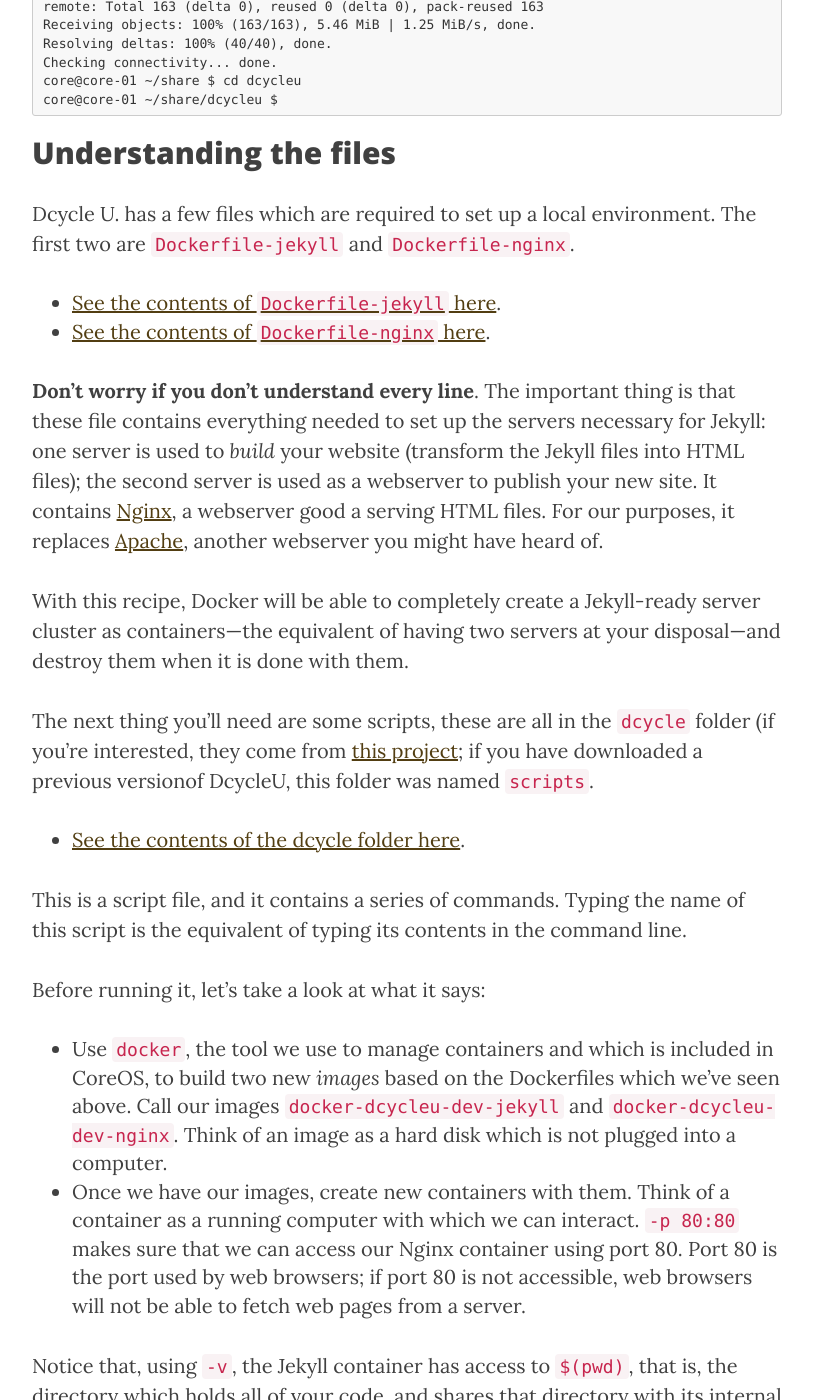
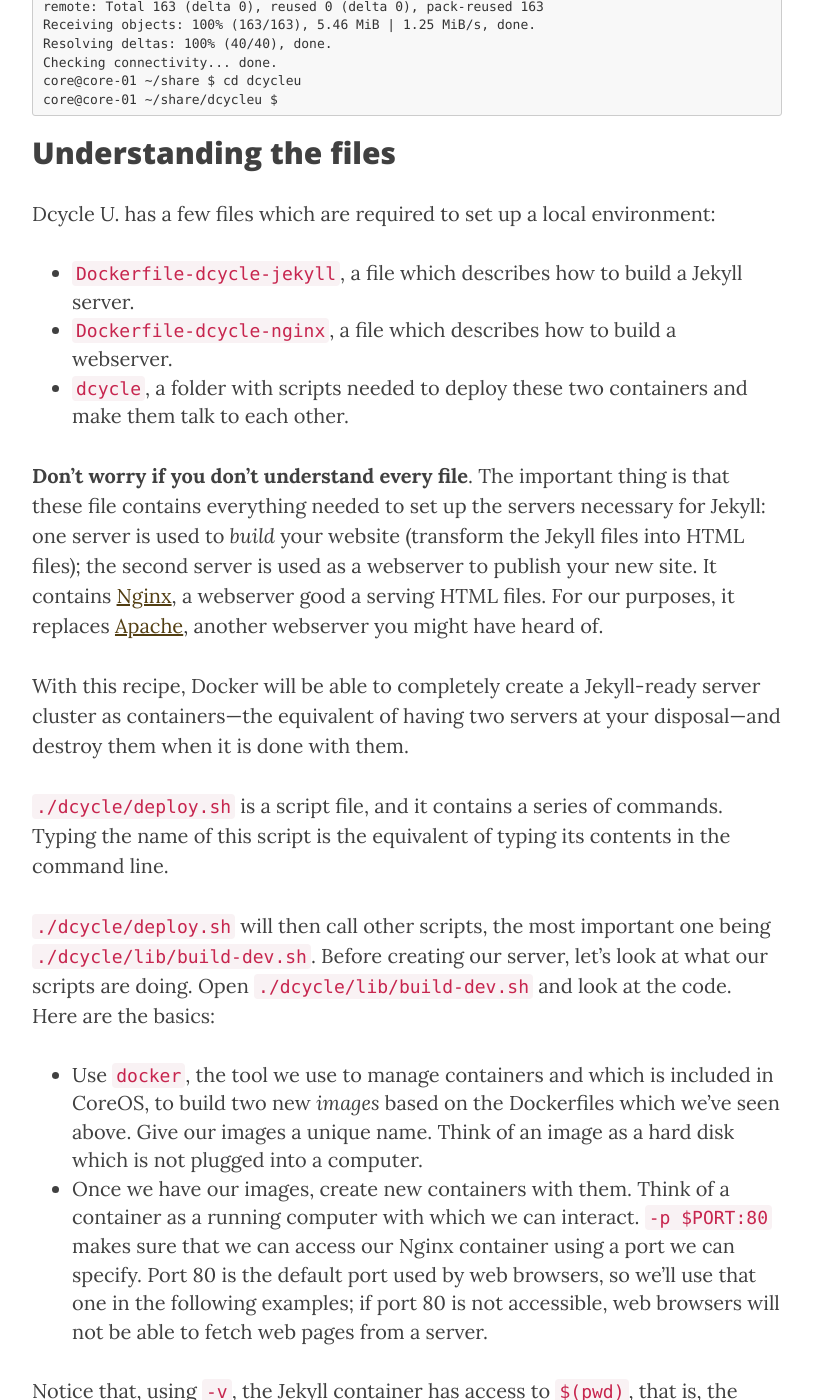
Before and after one commit to dcycle/dcycleu, a Jekyll site: the page built from _posts/2015-04-20-01-devops.md, in a window 1280 px wide and 1400 px high, scrolled down 6047 px. Shown: the whole window, without its empty margins (233-1046 px from the left). Built offline with Jekyll 4.4.1, drawn with Linux system fonts in a browser that asks for light colours; nearby versions of some CDN libraries; some of the changed text lies outside the part shown.

```diff
--- a/_posts/2015-04-20-01-devops.md
+++ b/_posts/2015-04-20-01-devops.md
@@ -113,25 +113,22 @@ Now go to your CoreOS machine, and clone Dcycle U:
 Understanding the files
 -----
 
-Dcycle U. has a few files which are required to set up a local environment. The first two are `Dockerfile-jekyll` and `Dockerfile-nginx`.
+Dcycle U. has a few files which are required to set up a local environment:
 
- * [See the contents of `Dockerfile-jekyll` here](https://github.com/dcycleproject/dcycleu/blob/gh-pages/Dockerfile-jekyll).
- * [See the contents of `Dockerfile-nginx` here](https://github.com/dcycleproject/dcycleu/blob/gh-pages/Dockerfile-nginx).
+ * `Dockerfile-dcycle-jekyll`, a file which describes how to build a Jekyll server.
+ * `Dockerfile-dcycle-nginx`, a file which describes how to build a webserver.
+ * `dcycle`, a folder with scripts needed to deploy these two containers and make them talk to each other.
 
-**Don't worry if you don't understand every line**. The important thing is that these file contains everything needed to set up the servers necessary for Jekyll: one server is used to _build_ your website (transform the Jekyll files into HTML files); the second server is used as a webserver to publish your new site. It contains [Nginx](http://wiki.nginx.org/Main), a webserver good a serving HTML files. For our purposes, it replaces [Apache](https://www.apache.org), another webserver you might have heard of.
+**Don't worry if you don't understand every file**. The important thing is that these file contains everything needed to set up the servers necessary for Jekyll: one server is used to _build_ your website (transform the Jekyll files into HTML files); the second server is used as a webserver to publish your new site. It contains [Nginx](http://wiki.nginx.org/Main), a webserver good a serving HTML files. For our purposes, it replaces [Apache](https://www.apache.org), another webserver you might have heard of.
 
 With this recipe, Docker will be able to completely create a Jekyll-ready server cluster as containers---the equivalent of having two servers at your disposal---and destroy them when it is done with them.
 
-The next thing you'll need are some scripts, these are all in the `dcycle` folder (if you're interested, they come from [this project](http://box.dcycle.com/); if you have downloaded a previous versionof DcycleU, this folder was named `scripts`.
+`./dcycle/deploy.sh` is a script file, and it contains a series of commands. Typing the name of this script is the equivalent of typing its contents in the command line.
 
- * [See the contents of the dcycle folder here](https://github.com/dcycleproject/dcycleu/blob/gh-pages/scripts/build-dev.sh).
+`./dcycle/deploy.sh` will then call other scripts, the most important one being `./dcycle/lib/build-dev.sh`. Before creating our server, let's look at what our scripts are doing. Open `./dcycle/lib/build-dev.sh` and look at the code. Here are the basics:
 
-This is a script file, and it contains a series of commands. Typing the name of this script is the equivalent of typing its contents in the command line.
-
-Before running it, let's take a look at what it says:
-
- * Use `docker`, the tool we use to manage containers and which is included in CoreOS, to build two new _images_ based on the Dockerfiles which we've seen above. Call our images `docker-dcycleu-dev-jekyll` and `docker-dcycleu-dev-nginx`. Think of an image as a hard disk which is not plugged into a computer.
- * Once we have our images, create new containers with them. Think of a container as a running computer with which we can interact. `-p 80:80` makes sure that we can access our Nginx container using port 80. Port 80 is the port used by web browsers; if port 80 is not accessible, web browsers will not be able to fetch web pages from a server.
+ * Use `docker`, the tool we use to manage containers and which is included in CoreOS, to build two new _images_ based on the Dockerfiles which we've seen above. Give our images a unique name. Think of an image as a hard disk which is not plugged into a computer.
+ * Once we have our images, create new containers with them. Think of a container as a running computer with which we can interact. `-p $PORT:80` makes sure that we can access our Nginx container using a port we can specify. Port 80 is the default port used by web browsers, so we'll use that one in the following examples; if port 80 is not accessible, web browsers will not be able to fetch web pages from a server.
 
 Notice that, using `-v`, the Jekyll container has access to `$(pwd)`, that is, the directory which holds all of your code, and shares that directory with its internal path `/srv/jekyll/`. The Jekyll container's job is take all your code and transform it into a website, which it puts into a subdirectory called `_site` (that's how Jekyll works).
 
@@ -156,7 +153,7 @@ Start by checking which containers are currently running by using the `docker ps
 That's normal: you have no running containers yet. Time to run the script!
 
     core@core-01 ~ $ cd ~/share/dcycleu/
-    core@core-01 ~/share/dcycleu $ ./scripts/build-dev.sh
+    core@core-01 ~/share/dcycleu $ ./dcycle/deploy.sh -p80
 
 Depending on your internet speed, this might take a while the first time you run it.
 When it's done, check your running containers again. You should have one.
@@ -176,7 +173,7 @@ OK, time to see one of the main advantages of containers: speed. Start by killin
 
 You can also use `0fd` instead of `0fd2d9d3ba10` if you don't like copy-pasting. If you visit `http://172.17.8.101` or run `docker ps` now, you won't see that container anymore. Try building the container again and count how long it takes:
 
-    core@core-01 ~/share/dcycleu $ ./scripts/build-dev.sh
+    core@core-01 ~/share/dcycleu $ ./scripts/deploy.sh -p80
 
 About one second, right? Keep in mind that we are doing the equivalent of starting up two servers, booting two operating systems, and starting all relevant software. That's the speed of Docker.
 
@@ -196,14 +193,14 @@ Also, make sure you kill the Dcycle U. container, or else no other container wil
 
 Recall the files within the Dcycle U. that allowed us to create containers and update our site:
 
- * `Dockerfile-jekyll`.
- * `Dockerfile-nginx`.
- * `scripts/build-dev.sh`.
+ * `Dockerfile-dcycle-jekyll`.
+ * `Dockerfile-dcyle-nginx`.
+ * `dcycle` (a folder).
 
-You can create those three files in your own project now (make sure to put them in the right place; `Docker-dev` should be in your project root; and scripts should be in a folder called `scripts`). In `scripts/build-dev.sh`, make sure you change the two instances of `docker-dcycleu-dev` to a custom ID for your own project, like `docker-johns-flower-blog-dev`.
+[Dcyclebox](http://box.dcycle.com) is a project I have set up to house all these files independently from particular projects. To get the latest versions of the above files, [download the Dcyclebox zip file](https://github.com/dcycleproject/dcyclebox/archive/master.zip), unzip it, and copy all the contents from `move-to-your-project-root/jekyll` to your project.
 
  * Navigate into your folder using `cd ~/startbootstrap-clean-blog-jekyll-gh-pages`, on the CoreOS VM.
- * Run `scripts/build-dev.sh`.
+ * Run `dcycle/deploy.sh -p80`.
  * Make any changes you want directly on your computer.
  * See them reflected on your local environment after a few seconds.
 
@@ -212,11 +209,11 @@ Exercise: push your changes live
 
 If all went well, your local environment at `http://172.17.8.101` should contain your changes, but not the site as it is hosted for the public on GitHub.
 
-Changes are pushed via Git. Because we **added files** to our Git repo (`scripts/build-dev.sh`, for example), we need to _add them_ before committing, using Git's `add` command. Here's is what to do:
+Changes are pushed via Git. Because we **added files** to our Git repo (`dcycle/deploy.sh`, for example), we need to _add them_ before committing, using Git's `add` command. (Note that adding a folder, as we will do with `dcycle`, will also add all the files within that folder.) Here's is what to do:
 
-    core@core-01 ~/share/startbootstrap-clean-blog-jekyll-gh-pages $ git add Dockerfile-jekyll
-    core@core-01 ~/share/startbootstrap-clean-blog-jekyll-gh-pages $ git add Dockerfile-nginx
-    core@core-01 ~/share/startbootstrap-clean-blog-jekyll-gh-pages $ git add scripts
+    core@core-01 ~/share/startbootstrap-clean-blog-jekyll-gh-pages $ git add Dockerfile-dcycle-jekyll
+    core@core-01 ~/share/startbootstrap-clean-blog-jekyll-gh-pages $ git add Dockerfile-dcycle-nginx
+    core@core-01 ~/share/startbootstrap-clean-blog-jekyll-gh-pages $ git add dcycle
     core@core-01 ~/share/startbootstrap-clean-blog-jekyll-gh-pages $ git commit -am 'Added Docker support'
     core@core-01 ~/share/startbootstrap-clean-blog-jekyll-gh-pages $ git push origin master
 
--- a/circle.yml
+++ b/circle.yml
@@ -5,5 +5,4 @@ dependencies:
 
 test:
   override:
-    - docker version
-    - ./scripts/dev.sh
+    - ./scripts/deploy.sh -p80
```
Also changed, not shown: _posts/2015-05-20-02-continuous-integration-setup.md (+11 -10 lines).
